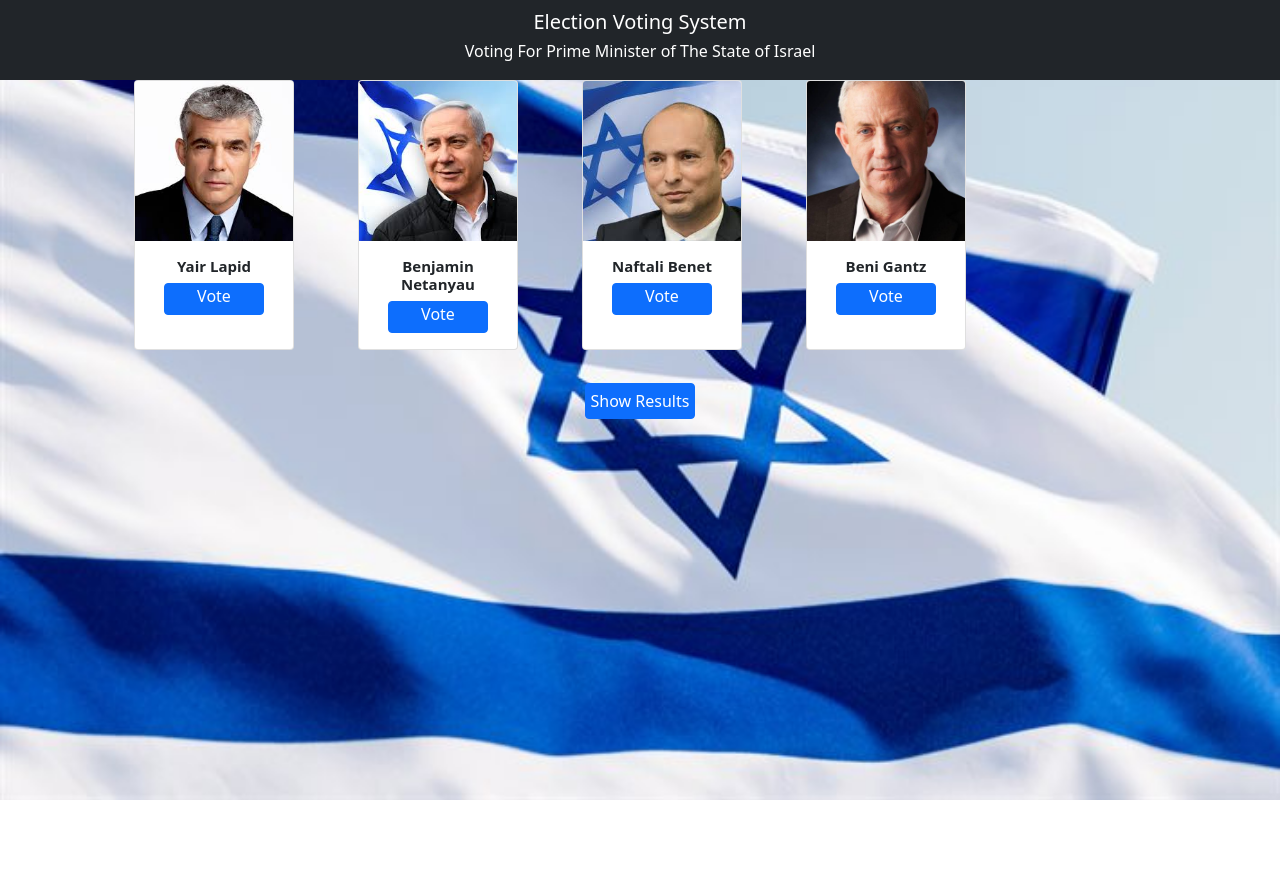
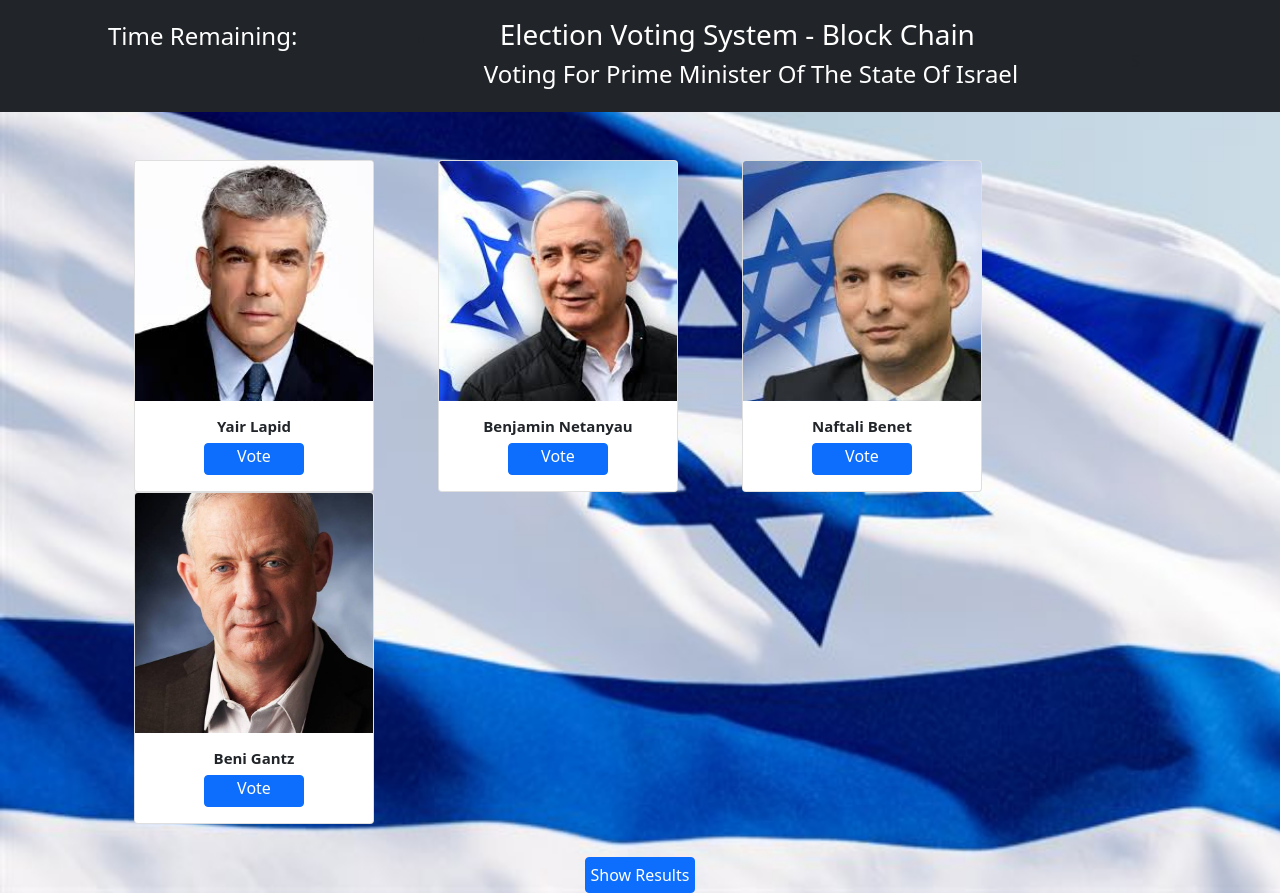
Before and after one commit to liels8/Election_BlockChain, a website: page src/index.html in a window 1280 px wide. Before the commit the page ends 800 px from the top, so only its background shows below. Drawn offline with nearby package versions, Linux system fonts and the light colour scheme; a script that the page names is missing; files whose address does not match are found by name.

Commit message:
fixing the problems
-fixing the style in the html and css
-switch to ganache-cli blockchian test net

```diff
--- a/src/css/index.css
+++ b/src/css/index.css
@@ -1,16 +1,15 @@
 body{
 	text-align: center;
 	background-image: url(../images/background.jfif);
-	background-size:cover; padding-top: 5rem;
+	background-size:cover; padding-top: 10rem;
 }
 
 nav{
-	height: 80px;
 	width: 100%;
 }
 
 img{
-	height: 10rem;
+	height: 15rem;
 	object-fit: cover;
 }
 
@@ -19,18 +18,48 @@ hr{
 }
 p{
 	color: #ffffff;
+	font-size: 1.5rem;
+	margin: 0;
+	padding: 0;
+	padding-left: 5rem;
+	text-align: left;
 }
 
-.nav-item{
+
+
+li{
+	padding: 0;
+	margin: 0;
+}
+
+.head{
+	text-align: left;
+}
+.navbar-head-1{
+	padding-left:4rem;
 	color: #ffffff;
 }
 
-.row {
+.navbar-head-2{
+	padding-left:3rem;
+	color: #ffffff;
+}
+.container-navbar{
+	margin: 0;
+	padding: 0;
+	padding-top: 10px;
+}
+
+.row-navbar{
+	margin-left: 1rem;
+}
+
+.row-card {
 	text-align: center;
 }
 
 .card{
-	width: 10rem;
+	width: 15rem;
 	margin-left: 4rem;
 	padding: 0;
 }
@@ -55,3 +84,6 @@ p{
 	margin-right: auto;
 	margin-top: 5rem;
 }
+#demo{
+	color: #ff0000;
+}
--- a/src/index.html
+++ b/src/index.html
@@ -14,24 +14,28 @@
   </head>
   <body>
 
-    <nav class="navbar navbar-inverse fixed-top bg-dark justify-content-center">
-      <ul class="nav flex-row">
-          <p id="demo" class="navbar-logo"></p>
+    <nav class="navbar navbar-expand fixed-top navbar-dark bg-dark">
+      <div class="container container-navbar">
+        <div class="row w-100 row-navbar">
+            <div class="col-4">
+              <p>Time Remaining: <p id="demo"></p></p>
+            </div>
+            <div class="col head">
+              <ul>
+                <li>
+                  <h3 class="navbar-head-1">Election Voting System - Block Chain</h3>
+                </li>
+                <li>
+                  <h4 class="navbar-head-2">Voting For Prime Minister Of The State Of Israel</h4>
+                </li>
+              </ul>
 
-        <ul class="nav flex-column">
-          <li class="nav-item">
-              <h5 >Election Voting System</h5>
-          </li>
-           <li class="nav-item">
-              <h6 >Voting For Prime Minister of The State of Israel</h6>
-          </li>
-        </ul>
-      </ul>
-
-
+            </div>
+        </div>S
+      </div>
     </nav>
     <div class="container">
-      <div class="row">
+      <div class="row row-card">
         <div class="col-sm template";>
               <div class="card">
                 <div >
--- a/src/js/app.js
+++ b/src/js/app.js
@@ -4,7 +4,7 @@ App = {
 
   init: async function() {
     $.getJSON('../candidates.json', function(data) {
-      var candRow = $('.row');
+      var candRow = $('.row-card');
 
       var candTemplate = $('.template');
       for (i = 0; i < data.length; i ++) {
@@ -146,7 +146,6 @@ timer: function(){
 
     // Find the distance between now and the count down date
     var distance = countDownDate.toNumber()*1000 - now;
-    console.log(distance);
 
     // Time calculations for days, hours, minutes and seconds
     var days = Math.floor(distance / (1000 * 60 * 60 * 24));
@@ -155,7 +154,7 @@ timer: function(){
     var seconds = Math.floor((distance % (1000 * 60)) / 1000);
 
     // Display the result in the element with id="demo"
-    document.getElementById("demo").innerHTML ="Time Remaining: "+ days + "d " + hours + "h "
+    document.getElementById("demo").innerHTML =days + "d " + hours + "h "
     + minutes + "m " + seconds + "s ";
 
 
--- a/truffle-config.js
+++ b/truffle-config.js
@@ -42,11 +42,11 @@ module.exports = {
     // tab if you use this network and you must also set the `host`, `port` and `network_id`
     // options below to some value.
     //
-    // development: {
-    //  host: "127.0.0.1",     // Localhost (default: none)
-    //  port: 8545,            // Standard Ethereum port (default: none)
-    //  network_id: "*",       // Any network (default: none)
-    // },
+   development: {
+      host: "127.0.0.1",     // Localhost (default: none)
+      port: 8545,            // Standard Ethereum port (default: none)
+      network_id: "*",       // Any network (default: none)
+    },
     // Another network with more advanced options...
     // advanced: {
     // port: 8777,             // Custom port
```
Also changed, not shown: build/contracts/Election.json, build/contracts/Migrations.json.
